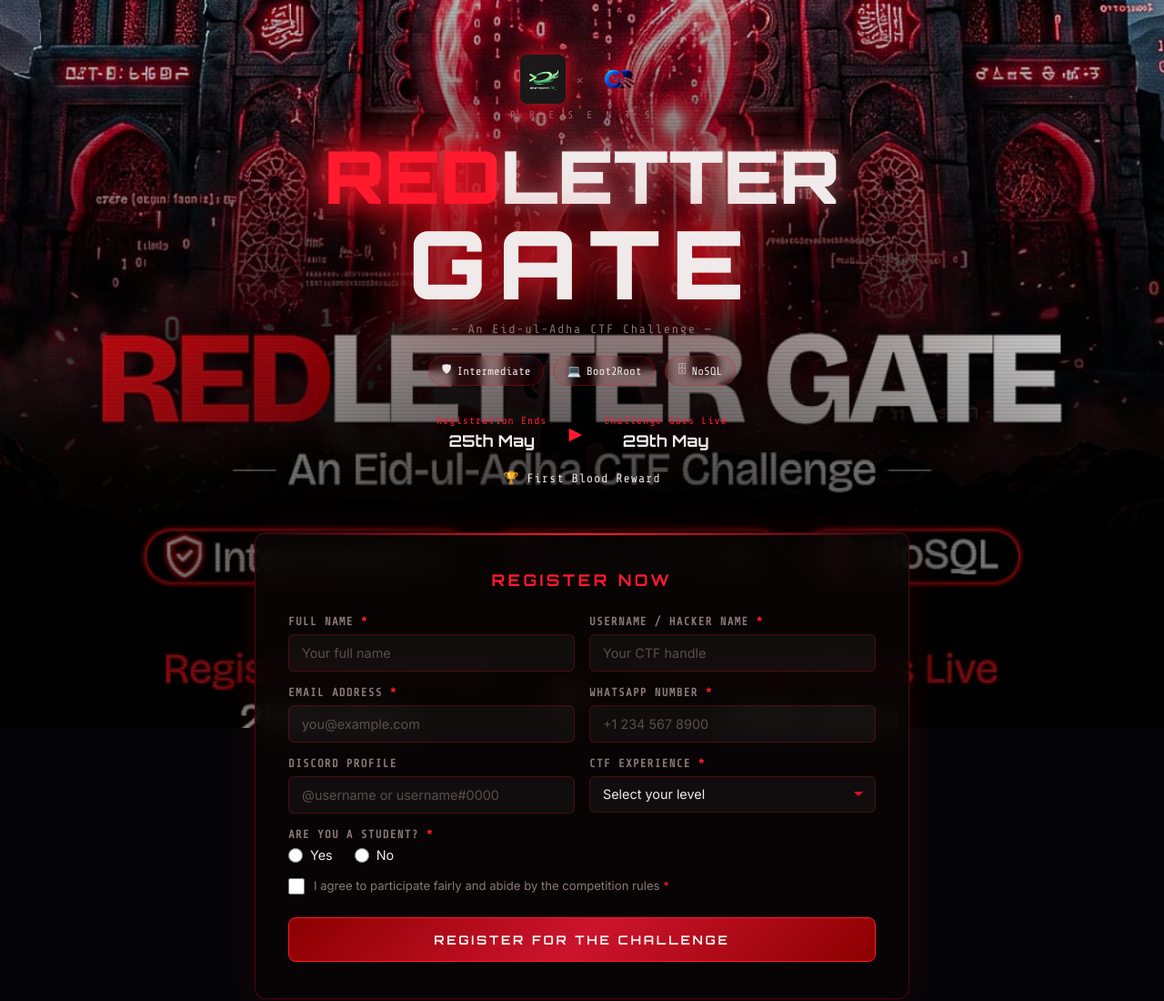
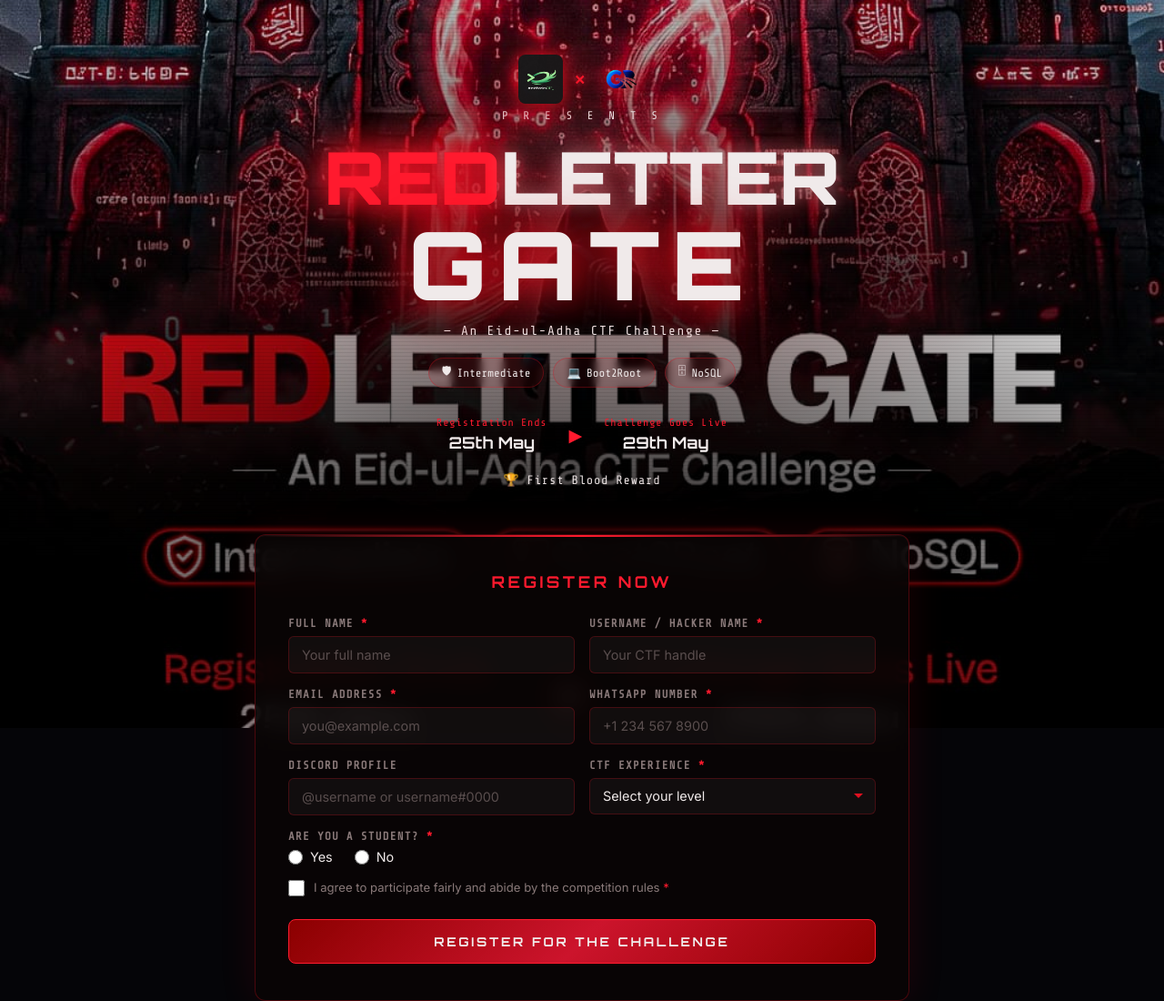
Before and after one commit to Mazonia/reddletter-form, a plain HTML site: page index.html in a window 1280 px wide. Shown: the top 1100 px of the page at 91% size. Drawn offline with nearby package versions, Linux system fonts and the light colour scheme.

Commit message:
Initial commit: Red Letter Gate CTF registration site

```diff
--- a/style.css
+++ b/style.css
@@ -97,14 +97,21 @@ body {
     drop-shadow(0 0 40px rgba(224, 16, 32, 0.25));
 }
 
-.x-sep { color: var(--text-muted); font-size: 0.75rem; }
+.x-sep {
+  color: var(--red-bright);
+  font-size: 1.2rem;
+  font-weight: 700;
+  text-shadow: 0 0 10px var(--red-bright);
+  line-height: 1;
+}
 
 .presents {
   font-family: var(--font-mono);
-  font-size: 0.7rem;
+  font-size: 0.78rem;
   letter-spacing: 0.4em;
-  color: var(--text-muted);
+  color: var(--white);
   margin-bottom: 18px;
+  text-shadow: 0 0 12px rgba(255,255,255,0.4);
 }
 
 .title {
@@ -138,10 +145,11 @@ body {
 
 .subtitle {
   font-family: var(--font-mono);
-  font-size: 0.85rem;
-  color: var(--text-muted);
+  font-size: 0.9rem;
+  color: var(--white);
   letter-spacing: 0.12em;
   margin-bottom: 22px;
+  text-shadow: 0 0 10px rgba(255,255,255,0.3);
 }
 
 .tags {
```
Also changed, not shown: .claude/settings.json, 1 other file.
